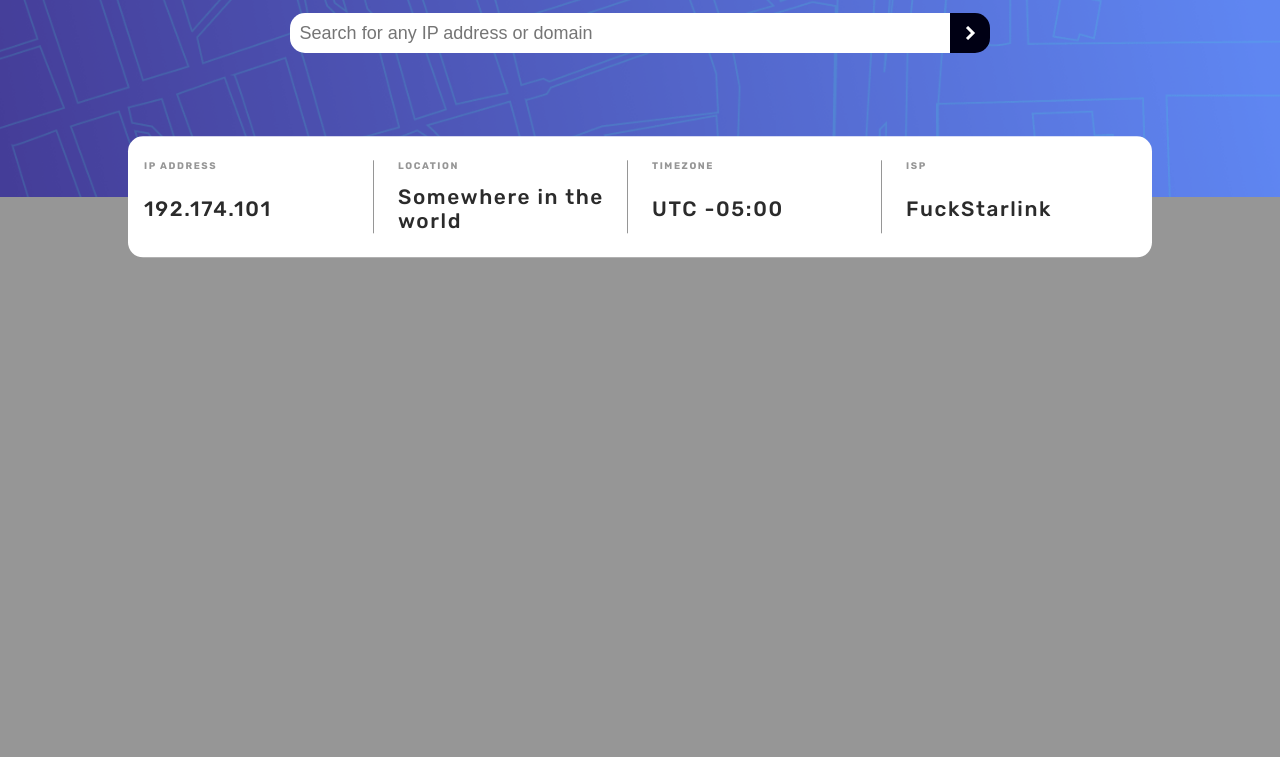
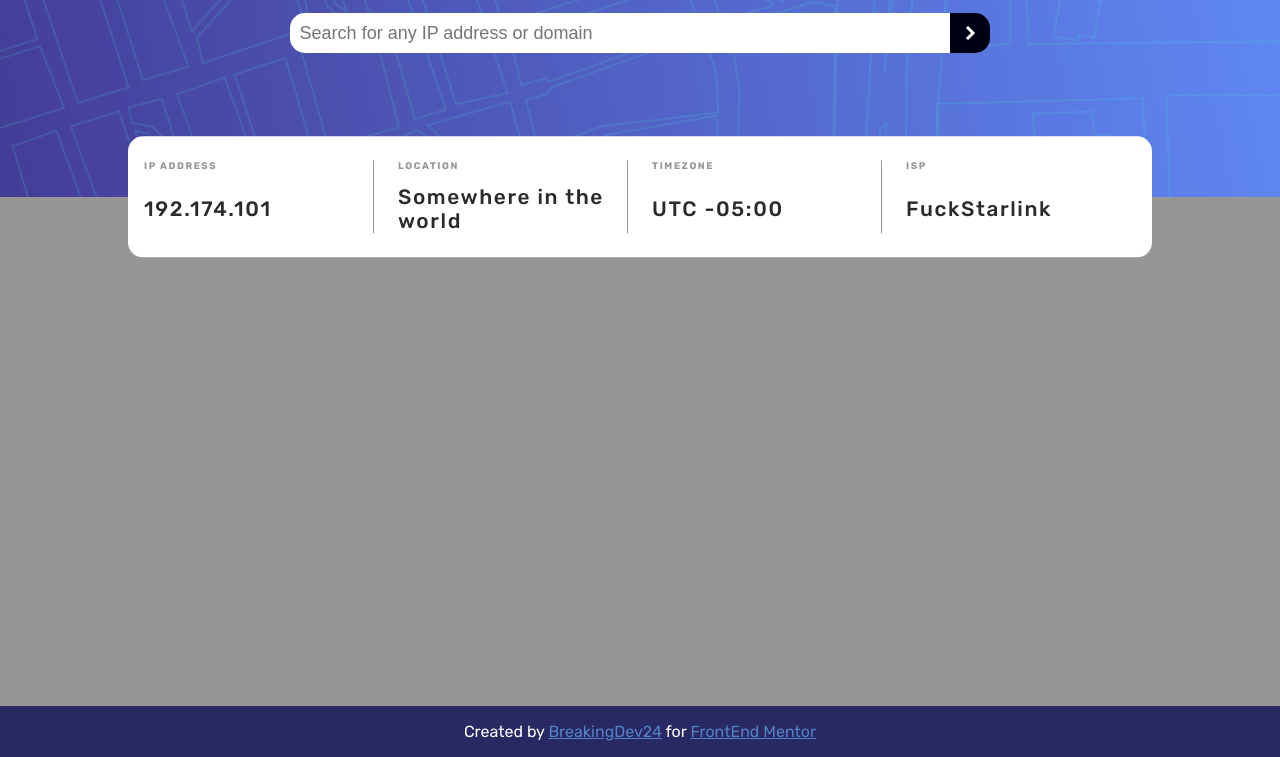
Before and after one commit to BreakingDev24/ipAddressTracker, a website built with Vite: page index.html in a window 1280 px wide. Shown: the part 43-800 px from the top of the page. Built offline with nearby package versions, Linux system fonts and the light colour scheme; no server answers.

Commit message:
feat(footer): add footer with creator credits and styling
Added a footer to the index.html file that includes credits for the creator and the FrontEnd Mentor platform. Updated the style.css to define the footer's appearance, ensuring it has a distinct background color and text styling for links.

```diff
--- a/index.html
+++ b/index.html
@@ -58,6 +58,11 @@
         </div>
       </header>
       <div id="map"></div>
+      <footer class="footer">
+        Created by
+        <a href="https://github.com/BreakingDev24">BreakingDev24</a> for
+        <a href="https://www.frontendmentor.io/">FrontEnd Mentor</a>
+      </footer>
     </div>
     <script type="module" src="/src/main.js"></script>
   </body>
--- a/src/style.css
+++ b/src/style.css
@@ -118,3 +118,13 @@
     border-right: 1px solid var(--dark-gray);
   }
 }
+
+.footer {
+  color: white;
+  background-color: rgb(40, 40, 99);
+  text-align: center;
+  padding: 1rem 0;
+  a {
+    color: rgb(84, 130, 199);
+  }
+}
```
